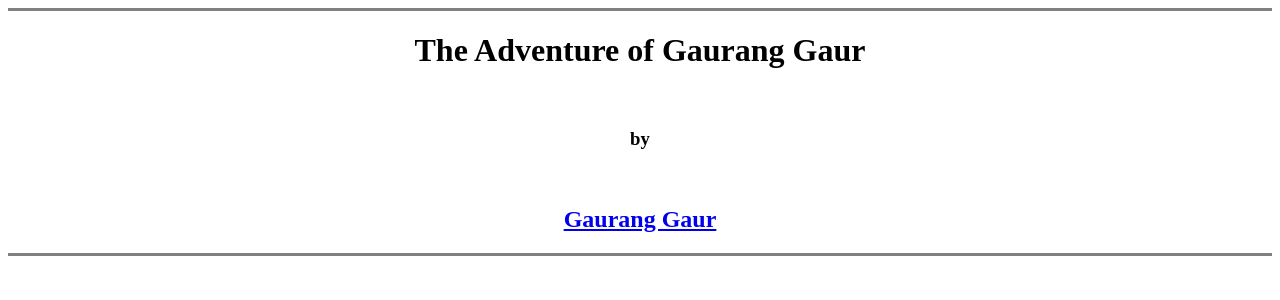
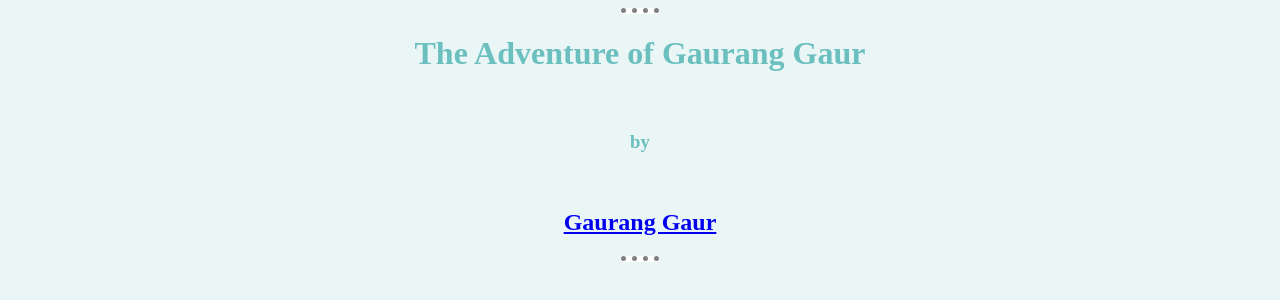
Before and after one commit to Gaurang-Gaur/journey, a plain HTML site: page personal website/index.html in a window 1280 px wide. Drawn offline with Linux system fonts and the light colour scheme.

Commit message:
adding css to hr

```diff
--- /dev/null
+++ b/personal website/css/style.css
@@ -0,0 +1,22 @@
+
+         h1{
+          color:#6BBFBF;
+         }
+         h3{
+          color:#6BBFBF;
+         }
+        body{
+            background-color: #EAF6F6;
+
+        }
+        hr{
+             background-color: white;
+               border-style: dotted;
+               border-left-style: none;
+               border-right-style: none;
+               border-bottom-style: none;
+               border-width: 5px;
+               width: 3%;
+               border-color: grey;
+
+        }
--- a/personal website/index.html
+++ b/personal website/index.html
@@ -1,3 +1,9 @@
+<head>
+    <link rel="stylesheet" href="css/style.css">
+    <title>
+        Start
+</title>
+</head>
 <center>
 <hr size="3" noshade >
 <h1> The Adventure of Gaurang Gaur </h1>
```
Also changed, not shown: personal website/achievement.html (+3 -0 lines), personal website/contactme.html (+1 -0 lines), personal website/hobbies.html (+6 -0 lines), personal website/interest.html (+6 -0 lines), personal website/personalwebsite.html (+2 -0 lines), personal website/skill.html (+6 -0 lines).
